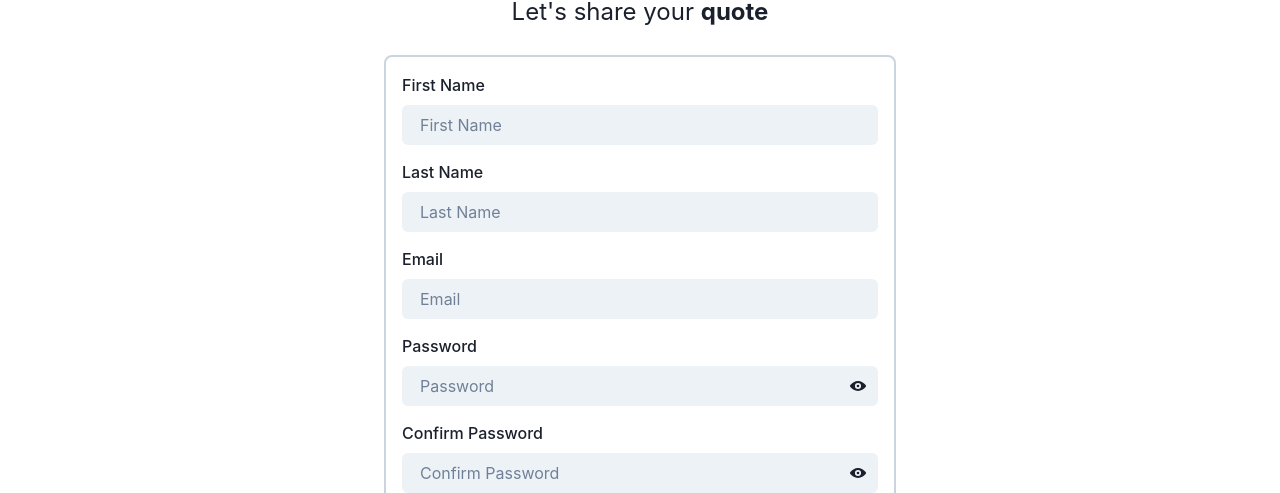
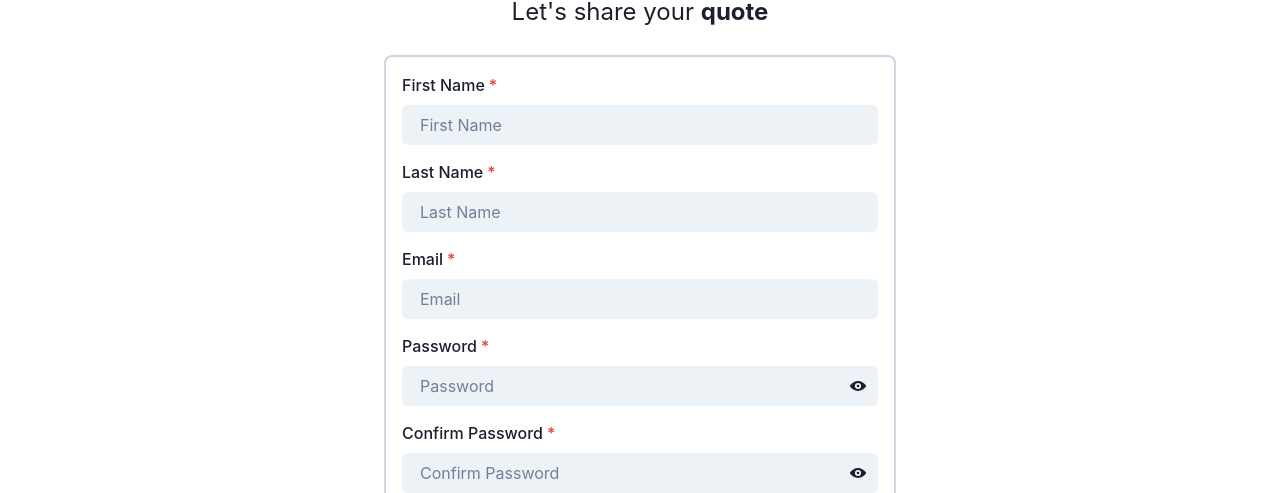
Before and after one commit to ScorpyG/Quote-Generator, a Next.js app: page /signup in a window 1280 px wide. Shown: the part 142-635 px from the top of the page. Built offline with nearby package versions, Linux system fonts and the light colour scheme; no server answers.

Commit message:
style: add required prop to form and extend custom btn

```diff
--- a/src/components/CustomButton/CustomButton.tsx
+++ b/src/components/CustomButton/CustomButton.tsx
@@ -1,13 +1,15 @@
 import { Button } from '@chakra-ui/react';
+import { ReactElement } from 'react';
 
 interface CustomButtonProps {
   buttonText: string;
   onClick: () => void;
   isLoading?: boolean;
+  icon?: ReactElement;
   buttonType?: 'submit' | 'button' | 'reset';
 }
 
-export default function CustomButton({ buttonText, onClick, isLoading, buttonType }: CustomButtonProps) {
+export default function CustomButton({ buttonText, onClick, isLoading, icon, buttonType }: CustomButtonProps) {
   return (
     <Button
       w={'full'}
@@ -28,6 +30,7 @@ export default function CustomButton({ buttonText, onClick, isLoading, buttonTyp
       // Optional
       isLoading={isLoading}
       type={buttonType}
+      leftIcon={icon}
     >
       {buttonText}
     </Button>
--- a/src/components/Forms/AddQuoteForm/AddQuoteForm.tsx
+++ b/src/components/Forms/AddQuoteForm/AddQuoteForm.tsx
@@ -45,7 +45,7 @@ export default function AddQuoteForm() {
           gap: 10,
         }}
       >
-        <FormControl isInvalid={errors.quote && true}>
+        <FormControl isInvalid={errors.quote && true} isRequired>
           <FormLabel>Quote</FormLabel>
           <Textarea
             {...register('quote', {
@@ -61,7 +61,8 @@ export default function AddQuoteForm() {
           />
           <FormErrorMessage mt={1}>{errors.quote && errors.quote.message}</FormErrorMessage>
         </FormControl>
-        <FormControl isInvalid={errors.author && true}>
+
+        <FormControl isInvalid={errors.author && true} isRequired>
           <FormLabel>Author</FormLabel>
           <Input
             {...register('author', {
@@ -74,6 +75,7 @@ export default function AddQuoteForm() {
           />
           <FormErrorMessage mt={1}>{errors.author && errors.author.message}</FormErrorMessage>
         </FormControl>
+
         <FormControl isInvalid={errors.tags && true}>
           <FormLabel>Tags (Separate tags by commas)</FormLabel>
           <Input
--- a/src/components/Forms/EditQuoteForm/EditQuoteForm.tsx
+++ b/src/components/Forms/EditQuoteForm/EditQuoteForm.tsx
@@ -29,7 +29,7 @@ export default function EditQuoteForm({ quote, author, tags }: QuoteFormInput) {
         gap: 10,
       }}
     >
-      <FormControl isInvalid={errors.quote && true}>
+      <FormControl isInvalid={errors.quote && true} isRequired>
         <FormLabel>Quote</FormLabel>
         <Textarea
           {...register('quote', {
@@ -45,7 +45,8 @@ export default function EditQuoteForm({ quote, author, tags }: QuoteFormInput) {
         />
         <FormErrorMessage mt={1}>{errors.quote && errors.quote.message}</FormErrorMessage>
       </FormControl>
-      <FormControl isInvalid={errors.author && true}>
+
+      <FormControl isInvalid={errors.author && true} isRequired>
         <FormLabel>Author</FormLabel>
         <Input
           {...register('author', {
@@ -61,6 +62,7 @@ export default function EditQuoteForm({ quote, author, tags }: QuoteFormInput) {
         />
         <FormErrorMessage mt={1}>{errors.author && errors.author.message}</FormErrorMessage>
       </FormControl>
+
       <FormControl isInvalid={errors.tags && true}>
         <FormLabel>Tags</FormLabel>
         <Input
--- a/src/components/Forms/ProfileForm/ProfileForm.tsx
+++ b/src/components/Forms/ProfileForm/ProfileForm.tsx
@@ -39,7 +39,7 @@ export default function ProfileForm({ firstName, lastName }: ProfileFormProps) {
           gap: 15,
         }}
       >
-        <FormControl isInvalid={errors.firstName && true}>
+        <FormControl isInvalid={errors.firstName && true} isRequired>
           <FormLabel>First Name</FormLabel>
           <Input
             {...register('firstName', {
@@ -55,7 +55,7 @@ export default function ProfileForm({ firstName, lastName }: ProfileFormProps) {
           />
           <FormErrorMessage mt={1}>{errors.firstName && errors.firstName.message}</FormErrorMessage>
         </FormControl>
-        <FormControl isInvalid={errors.lastName && true}>
+        <FormControl isInvalid={errors.lastName && true} isRequired>
           <FormLabel>Last Name</FormLabel>
           <Input
             {...register('lastName', {
--- a/src/components/Forms/SignUpForm/SignUpForm.tsx
+++ b/src/components/Forms/SignUpForm/SignUpForm.tsx
@@ -42,7 +42,7 @@ export default function SignUpForm() {
         gap: 15,
       }}
     >
-      <FormControl isInvalid={errors.firstName && true}>
+      <FormControl isInvalid={errors.firstName && true} isRequired>
         <FormLabel>First Name</FormLabel>
         <Input
           {...register('firstName', {
@@ -59,7 +59,7 @@ export default function SignUpForm() {
         <FormErrorMessage mt={1}>{errors.firstName && errors.firstName.message}</FormErrorMessage>
       </FormControl>
 
-      <FormControl isInvalid={errors.firstName && true}>
+      <FormControl isInvalid={errors.firstName && true} isRequired>
         <FormLabel>Last Name</FormLabel>
         <Input
           {...register('lastName', {
@@ -76,7 +76,7 @@ export default function SignUpForm() {
         <FormErrorMessage mt={1}>{errors.lastName && errors.lastName.message}</FormErrorMessage>
       </FormControl>
 
-      <FormControl isInvalid={errors.email && true}>
+      <FormControl isInvalid={errors.email && true} isRequired>
         <FormLabel>Email</FormLabel>
         <Input
           {...register('email', {
@@ -95,7 +95,7 @@ export default function SignUpForm() {
         <FormErrorMessage mt={1}>{errors.email && errors.email.message}</FormErrorMessage>
       </FormControl>
 
-      <FormControl isInvalid={errors.password && true}>
+      <FormControl isInvalid={errors.password && true} isRequired>
         <FormLabel>Password</FormLabel>
         <InputGroup>
           <Input
@@ -128,7 +128,7 @@ export default function SignUpForm() {
         <FormErrorMessage mt={1}>{errors.password && errors.password.message}</FormErrorMessage>
       </FormControl>
 
-      <FormControl isInvalid={errors.confirmPassword && true}>
+      <FormControl isInvalid={errors.confirmPassword && true} isRequired>
         <FormLabel>Confirm Password</FormLabel>
         <InputGroup>
           <Input
--- a/src/pages/profile.tsx
+++ b/src/pages/profile.tsx
@@ -5,6 +5,7 @@ import QuoteContainer from '@/components/QuoteContainer/QuoteContainer';
 import QuoteContainerSkeleton from '@/components/QuoteContainerSkeleton/QuoteContainerSkeleton';
 import useAuth from '@/hooks/useAuth';
 import useQuote from '@/hooks/useQuote';
+import { ChatIcon, EditIcon } from '@chakra-ui/icons';
 import {
   Heading,
   Modal,
@@ -44,6 +45,7 @@ export default function Profile() {
               setModalType('edit');
               onOpen();
             }}
+            icon={<EditIcon />}
           />
           <CustomButton
             buttonText="Create Quote"
@@ -51,6 +53,7 @@ export default function Profile() {
               setModalType('create');
               onOpen();
             }}
+            icon={<ChatIcon />}
           />
         </Stack>
 
```
